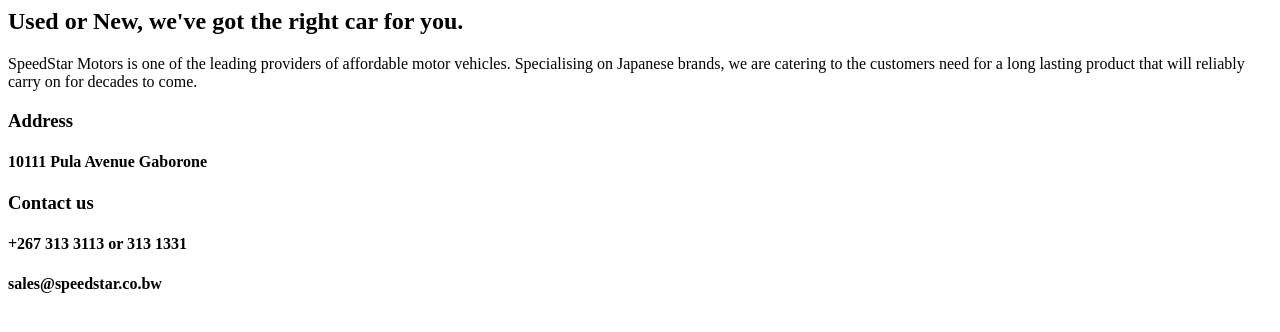
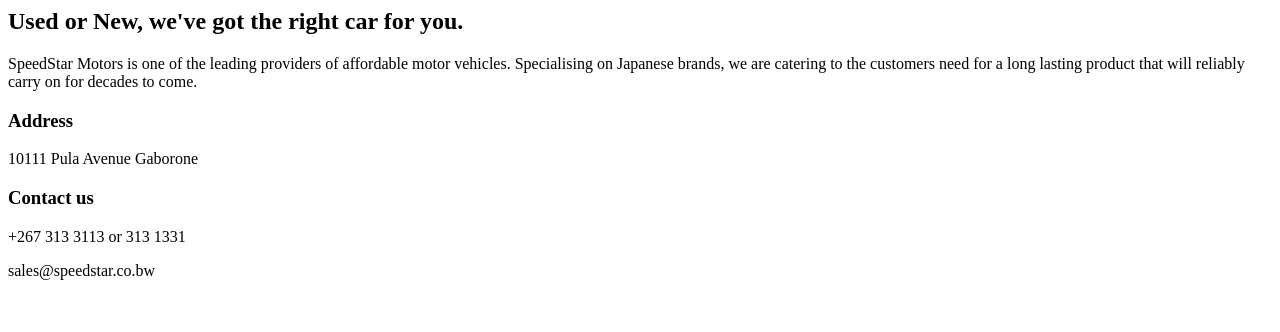
Before and after one commit to bida24-106/SpeedStarMotors, a plain HTML site: page index.html in a window 1280 px wide. Drawn offline with Linux system fonts and the light colour scheme.

Commit message:
index.html

```diff
--- a/index.html
+++ b/index.html
@@ -1,6 +1,6 @@
 <html>
 <head>
-<title>SpeedStar</title>
+<title>SpeedStar Motors</title>
 </head>
 <body>
 <h2>Used or New, we've got the right car for you.</h2>
@@ -8,9 +8,9 @@
 </body>
 <footer>
 <h3>Address</h3>
-<h4>10111 Pula Avenue Gaborone</h4>
+<p>10111 Pula Avenue Gaborone</p>
 <h3>Contact us</h3>
-<h4>+267 313 3113 or 313 1331</h4>
-<h4>sales@speedstar.co.bw</h4>
+<p>+267 313 3113 or 313 1331</p>
+<p>sales@speedstar.co.bw</p>
 </footer>
 </html>
```
